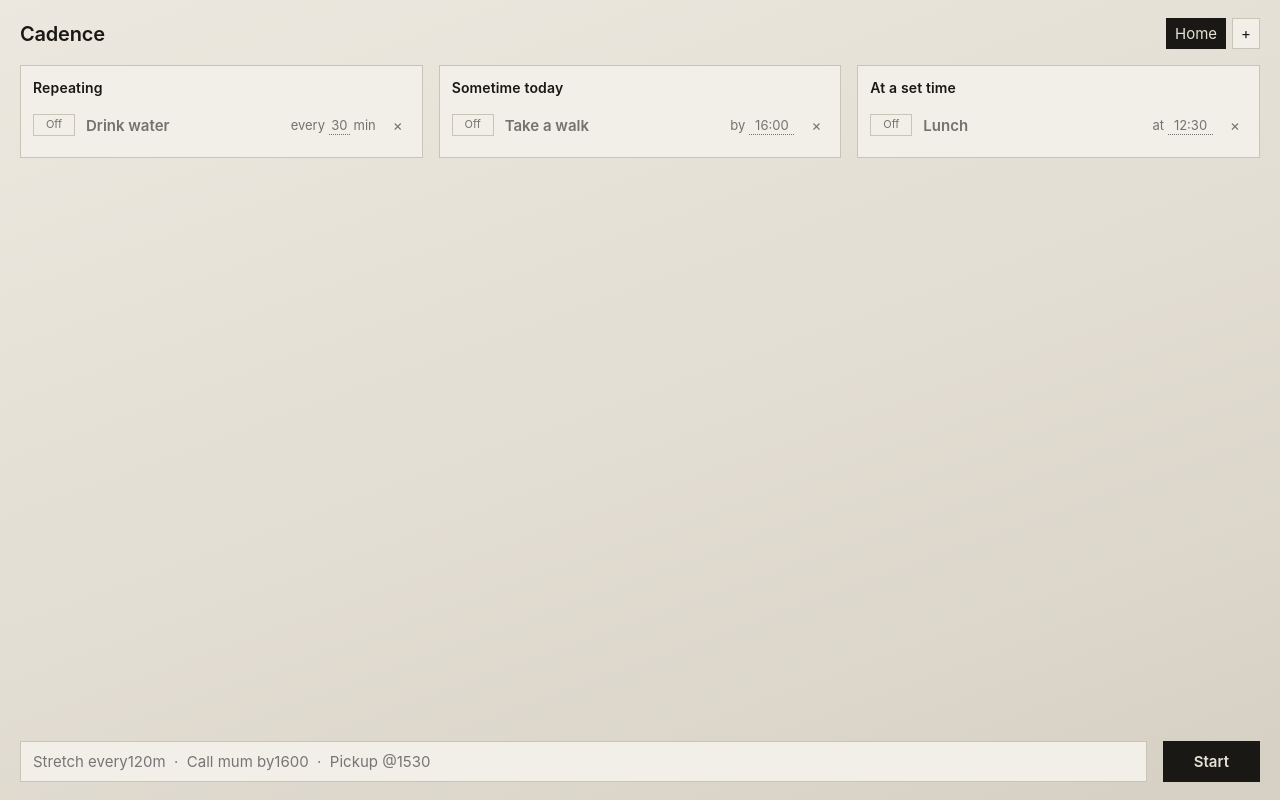
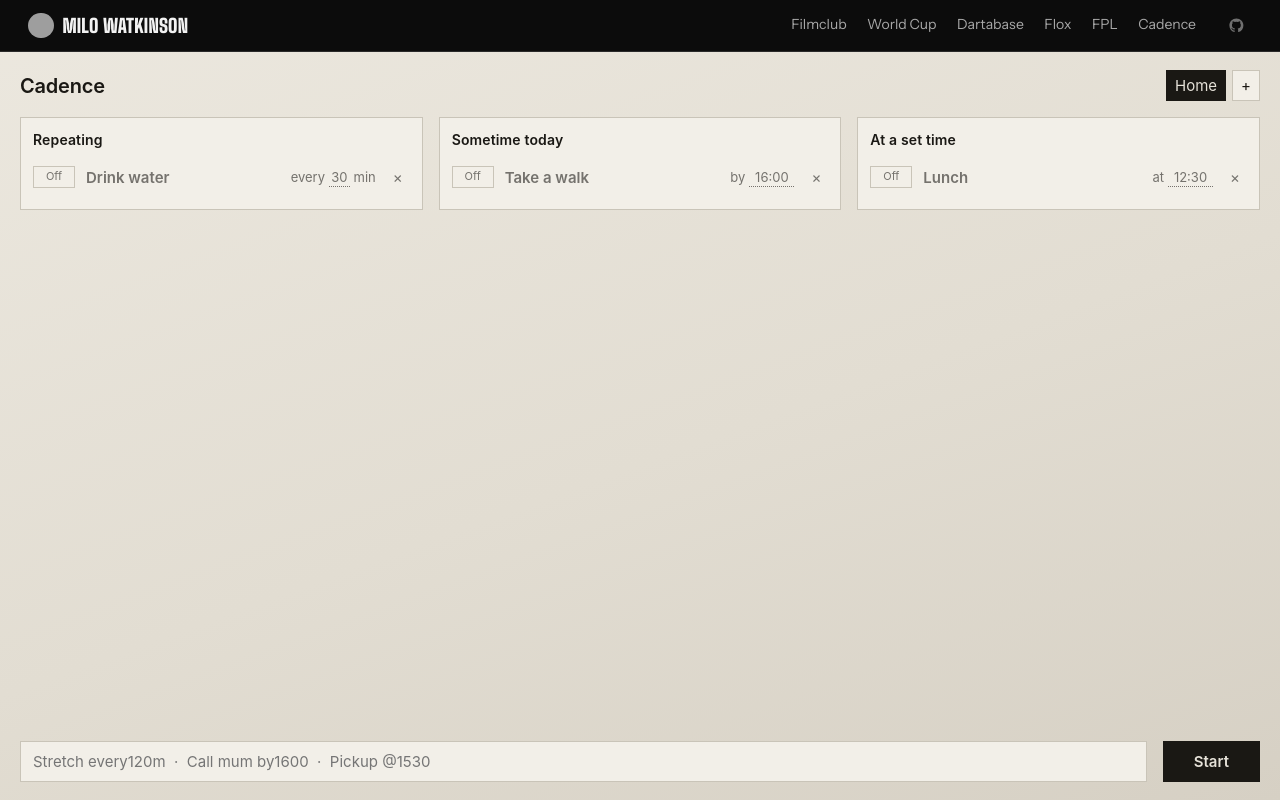
Before and after one commit to Maltysnack/cadence, a plain HTML site: page index.html in a window 1280 px wide. Drawn offline with Linux system fonts and the light colour scheme; grey boxes are pictures that could not be loaded.

Commit message:
Add the shared top bar from the main site
Co-Authored-By: Claude Opus 5.5 <noreply@anthropic.com>

```diff
--- /dev/null
+++ b/bar.js
@@ -0,0 +1,63 @@
+/* Top bar matching maltysnack.github.io (sidebar.js there): avatar and name
+   back to the main site, every project, GitHub icon for this repo.
+   Self-contained: brings its own styles and fonts, so it sits on top of a
+   page with a different design. Keep the project list in step with the main
+   site. Usage: <script src="bar.js" data-repo="name"></script> at the end of body. */
+(function () {
+  const repo = document.currentScript.dataset.repo;
+  const site = 'https://maltysnack.github.io';
+  const NAV = [
+    { href: 'https://filmclub.watch',                   label: 'Filmclub' },
+    { href: site + '/worldcup-model/',                  label: 'World Cup' },
+    { href: site + '/Dartabase/',                       label: 'Dartabase' },
+    { href: site + '/flox/',                            label: 'Flox' },
+    { href: 'https://github.com/maltysnack/fpl-engine', label: 'FPL' },
+    { href: site + '/cadence/',                         label: 'Cadence' },
+  ];
+
+  const font = document.createElement('link');
+  font.rel = 'stylesheet';
+  font.href = 'https://fonts.googleapis.com/css2?family=Big+Shoulders+Display:wght@900&family=Instrument+Sans:wght@400&display=swap';
+  document.head.appendChild(font);
+
+  const css = document.createElement('style');
+  css.textContent = `
+.ms-bar{box-sizing:border-box;display:flex;align-items:center;gap:clamp(.75rem,2vw,1.75rem);height:3.25rem;padding:0 clamp(1rem,3.5vmin,3rem);
+  background:#0c0c0c;border-bottom:1px solid #2a2a2a;font:400 14px/1.6 'Instrument Sans',system-ui,sans-serif;position:relative;z-index:1;flex-shrink:0}
+.ms-bar a{text-decoration:none}
+.ms-word{margin-right:auto;display:flex;align-items:center;gap:.55rem;color:#f2f2f2}
+.ms-word img{width:1.6rem;height:1.6rem;border-radius:50%;display:block}
+.ms-word span{font:900 19px/1 'Big Shoulders Display','Arial Narrow',sans-serif;text-transform:uppercase;letter-spacing:.01em}
+.ms-nav{display:flex;gap:clamp(.6rem,1.6vw,1.5rem)}
+.ms-nav a{color:#a8a8a8;padding:2px 0;border-bottom:2px solid transparent;white-space:nowrap;transition:color .2s,border-color .2s}
+.ms-nav a:hover{color:#f2f2f2}
+.ms-nav a[aria-current]{color:#f2f2f2;border-bottom-color:#ff4a3d}
+.ms-gh{display:grid;place-items:center;width:1.9rem;height:1.9rem;border-radius:50%;color:#707070}
+.ms-gh:hover{color:#f2f2f2;background:#161616}
+.ms-gh svg{width:1.05rem;height:1.05rem}
+@media (max-width:620px){.ms-bar{padding:0 1rem}.ms-word span{display:none}.ms-nav{gap:.6rem;min-width:0;flex-shrink:1;overflow-x:auto;scrollbar-width:none;padding-right:1.25rem;
+  -webkit-mask-image:linear-gradient(to right,#000 calc(100% - 1.5rem),transparent);mask-image:linear-gradient(to right,#000 calc(100% - 1.5rem),transparent)}
+  .ms-nav::-webkit-scrollbar{display:none}.ms-nav a{font-size:12px;flex-shrink:0}}`;
+  document.head.appendChild(css);
+
+  const here = location.href;
+  const links = NAV.map(function (i) {
+    const cur = here.startsWith(i.href) ? ' aria-current="page"' : '';
+    return '<a href="' + i.href + '"' + cur + '>' + i.label + '</a>';
+  }).join('');
+
+  const bar = document.createElement('header');
+  bar.className = 'ms-bar';
+  bar.innerHTML = `
+    <a class="ms-word" href="${site}/" aria-label="Milo Watkinson, home">
+      <img src="https://github.com/maltysnack.png" alt="" /><span>Milo Watkinson</span>
+    </a>
+    <nav class="ms-nav" aria-label="Projects">${links}</nav>
+    <a class="ms-gh" href="https://github.com/maltysnack/${repo}" target="_blank" rel="noopener" aria-label="Source on GitHub">
+      <svg viewBox="0 0 24 24" fill="currentColor"><path d="M12 2C6.477 2 2 6.477 2 12c0 4.418 2.865 8.166 6.839 9.489.5.092.682-.217.682-.482 0-.237-.009-.868-.014-1.703-2.782.604-3.369-1.342-3.369-1.342-.454-1.154-1.11-1.462-1.11-1.462-.907-.62.069-.608.069-.608 1.003.07 1.531 1.03 1.531 1.03.892 1.529 2.341 1.087 2.912.832.092-.647.35-1.088.636-1.338-2.22-.253-4.555-1.11-4.555-4.943 0-1.091.39-1.984 1.029-2.683-.103-.253-.446-1.27.098-2.647 0 0 .84-.269 2.75 1.025A9.578 9.578 0 0112 6.836a9.59 9.59 0 012.504.337c1.909-1.294 2.747-1.025 2.747-1.025.546 1.377.203 2.394.1 2.647.64.699 1.028 1.592 1.028 2.683 0 3.842-2.339 4.687-4.566 4.935.359.309.678.919.678 1.852 0 1.336-.012 2.415-.012 2.744 0 .267.18.578.688.48C19.138 20.163 22 16.418 22 12c0-5.523-4.477-10-10-10z"/></svg>
+    </a>`;
+  document.body.prepend(bar);
+
+  const nav = bar.querySelector('.ms-nav'), cur = nav.querySelector('[aria-current]');
+  if (cur && nav.scrollWidth > nav.clientWidth) nav.scrollLeft = cur.offsetLeft - nav.offsetLeft - (nav.clientWidth - cur.offsetWidth) / 2;
+})();
--- a/index.html
+++ b/index.html
@@ -18,9 +18,10 @@ button{cursor:pointer}
 button:hover{background:var(--hover)}
 :focus-visible{outline:2px solid var(--ink);outline-offset:1px}
 h1,h2{margin:0}
+.ms-bar{margin:0 -20px}
 
 /* ---------- setup ---------- */
-#setup{height:100%;min-width:1040px;display:grid;grid-template-rows:auto minmax(0,1fr) auto;gap:16px;padding:18px 0}
+#setup{height:calc(100% - 3.25rem);min-width:1040px;display:grid;grid-template-rows:auto minmax(0,1fr) auto;gap:16px;padding:18px 0}
 .top{display:flex;align-items:center;justify-content:space-between;gap:24px}
 .brand h1{font-size:20px;font-weight:600;letter-spacing:-.01em}
 .seg{display:flex;align-items:center;gap:6px}
@@ -382,5 +383,6 @@ let mv;document.addEventListener('mousemove',()=>{document.body.classList.add('m
 
 renderSetup();setView('setup');paintSnd();tick();setInterval(tick,500);
 </script>
+<script src="bar.js" data-repo="cadence"></script>
 </body>
 </html>
```
